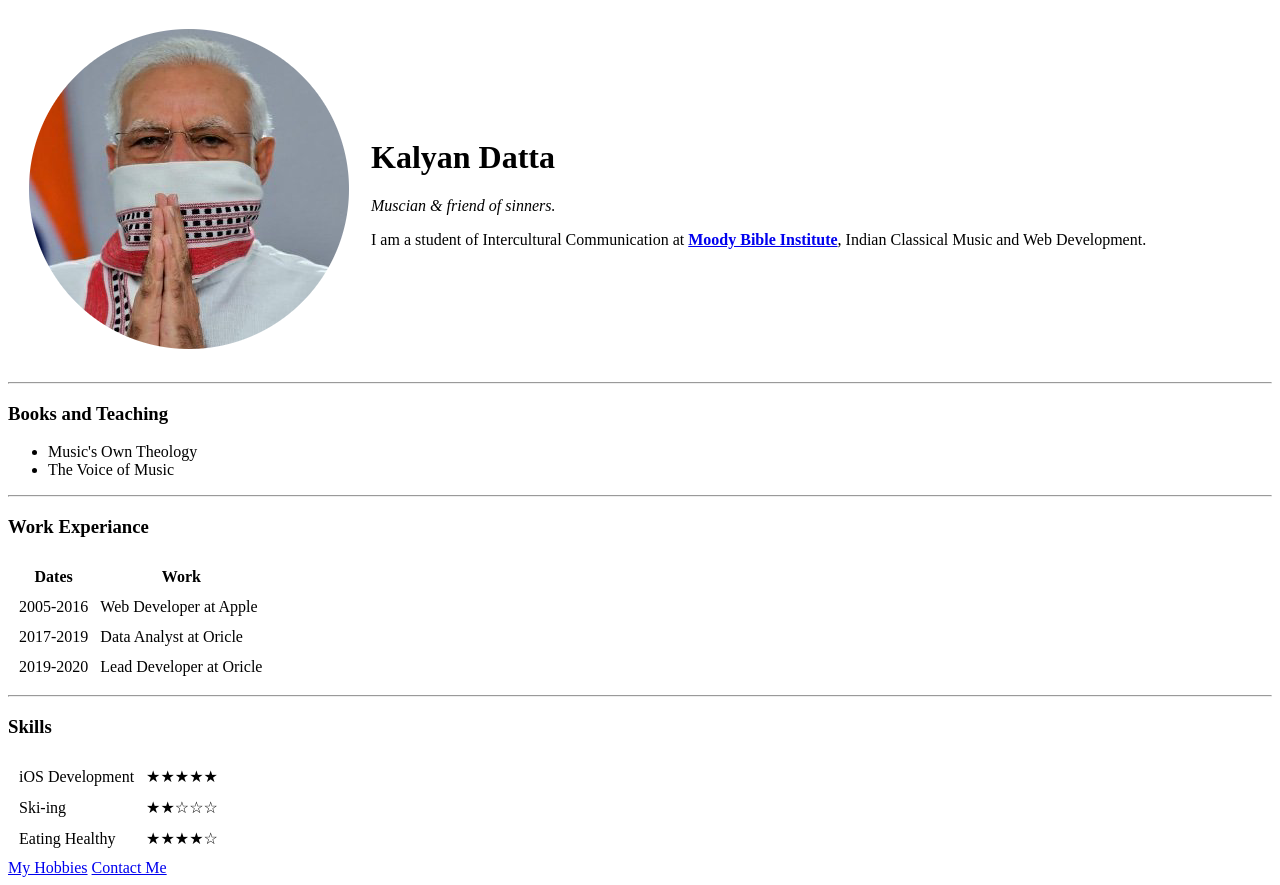
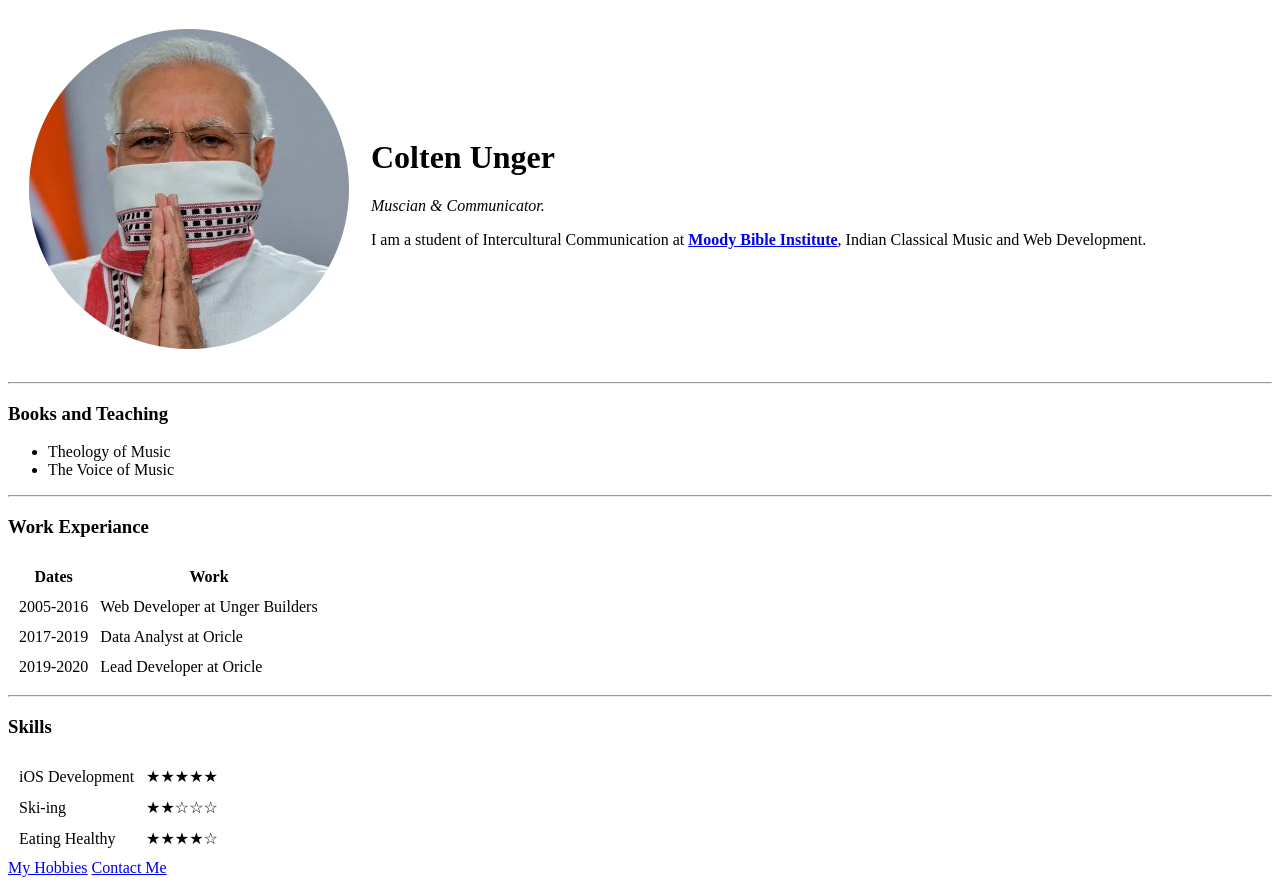
Before and after one commit to coltenunger/cv, a plain HTML site: page index.html in a window 1280 px wide. Drawn offline with Linux system fonts and the light colour scheme.

Commit message:
Updated index.html with more relevant info

```diff
--- a/index.html
+++ b/index.html
@@ -3,15 +3,15 @@
 
 <head>
   <meta charset="utf-8">
-  <title>Kalyan's Personal Site</title>
+  <title>Colten's Personal Site</title>
 </head>
 
 <body>
   <table cellspacing="20">
     <tr>
       <td><img src="images/kalyan_datta.png" alt="kalyan's profile pic"></td>
-      <td><h1>Kalyan Datta</h1>
-      <p><em>Muscian & friend of sinners.</em></p>
+      <td><h1>Colten Unger</h1>
+      <p><em>Muscian & Communicator.</em></p>
       <p>I am a student of Intercultural Communication at <strong><a href="https://www.moody.edu/">Moody Bible Institute</a></strong>, Indian Classical Music and Web Development.</p></td>
     </tr>
   </table>
@@ -19,7 +19,7 @@
   <hr>
   <h3><strong>Books and Teaching</strong></h3>
   <ul>
-    <li>Music's Own Theology</li>
+    <li>Theology of Music</li>
     <li>The Voice of Music</li>
   </ul>
   <hr>
@@ -34,7 +34,7 @@
     <tbody>
       <tr>
         <td>2005-2016</td>
-        <td>Web Developer at Apple</td>
+        <td>Web Developer at Unger Builders</td>
       </tr>
       <tr>
         <td>2017-2019</td>
```
